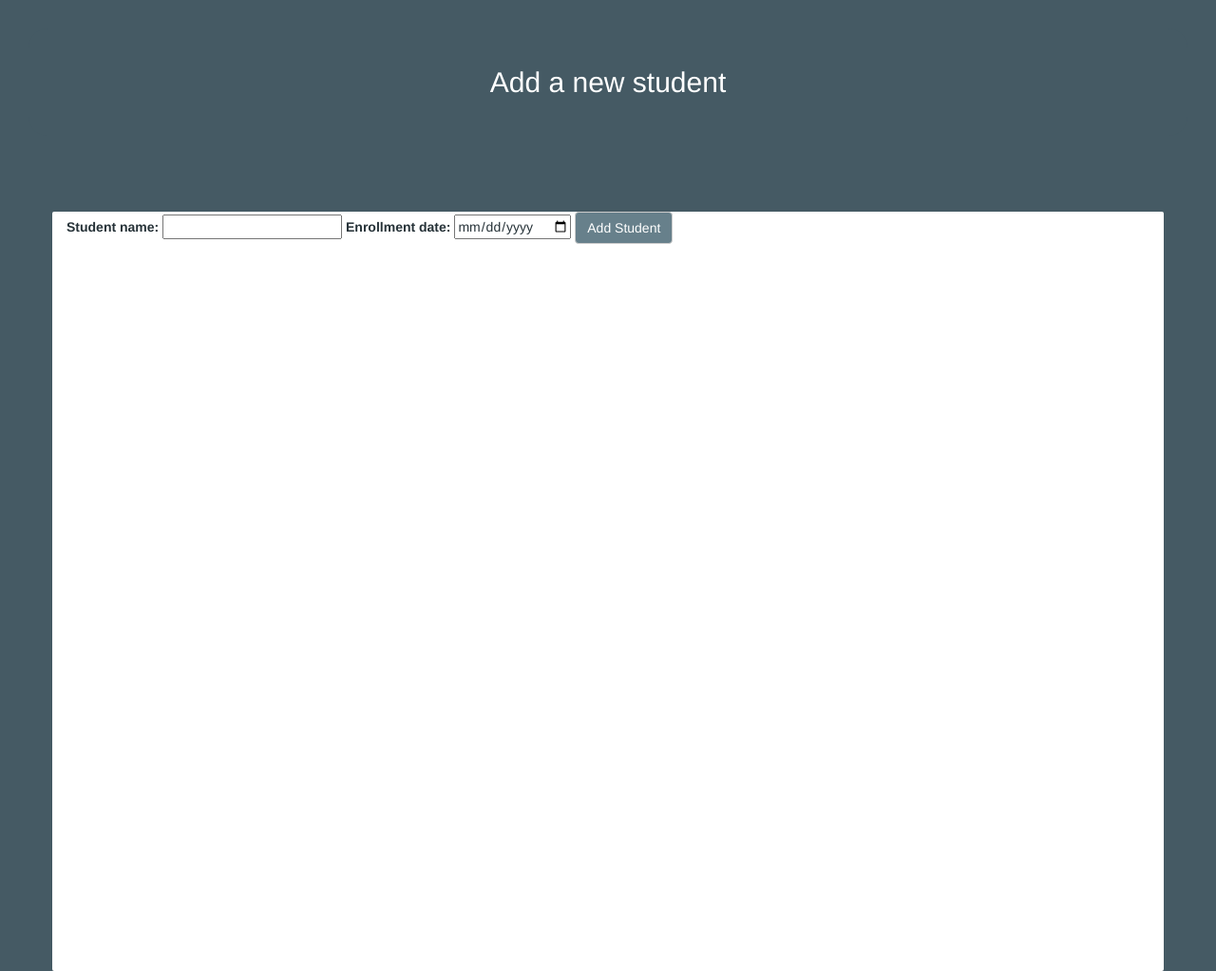
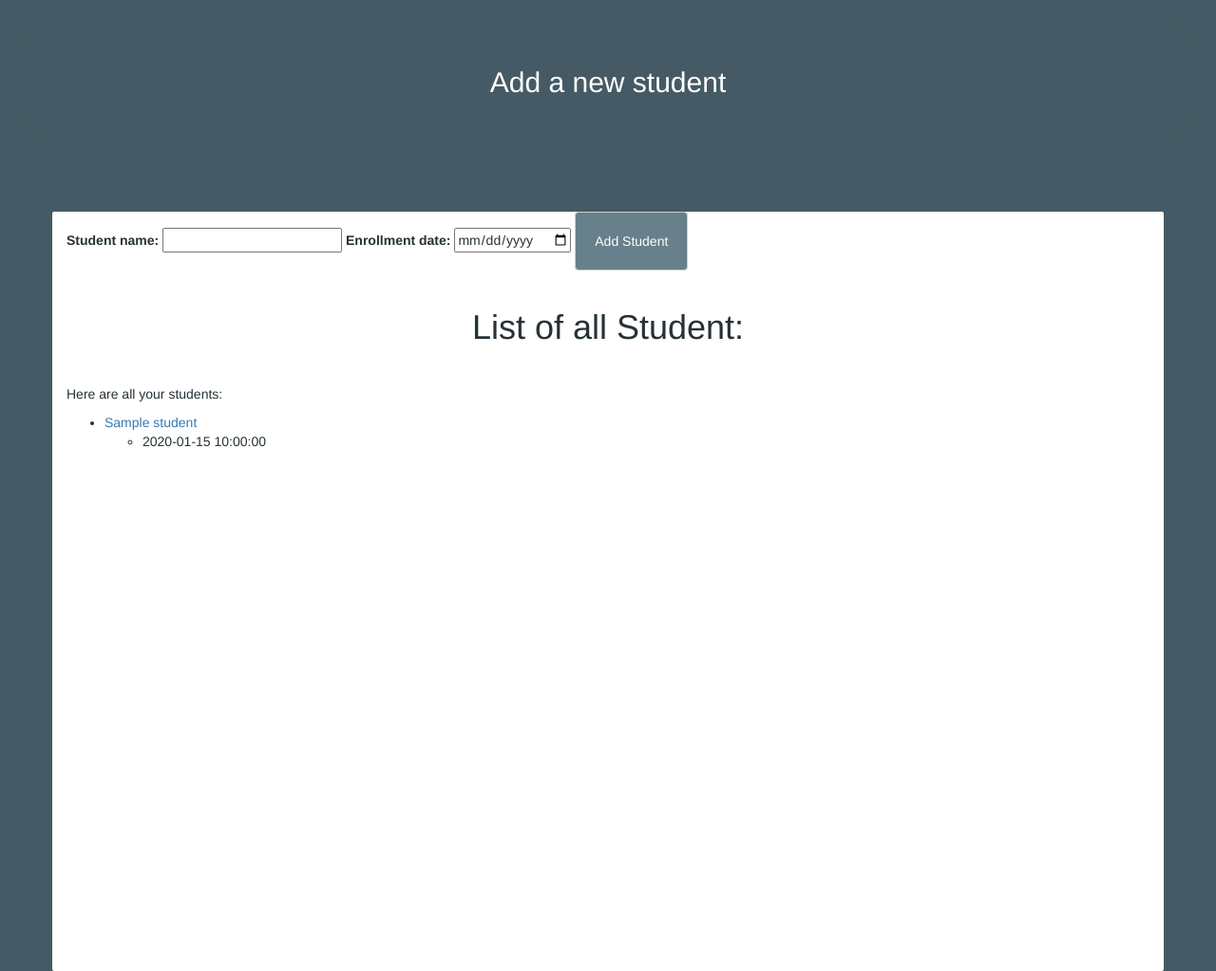
Before and after one commit to CharlesAMoss/epic_Registrar_part2, a PHP site: template views/student_add.html.twig in a window 1280 px wide. Shown: the whole page at 95% size. Run offline with PHP 8.4, Linux system fonts and the light colour scheme; the template is opened without the code that fills it: most values are stand-ins (such as "Sample title", 1, 10 or a date in 2020); some libraries are stand-ins or nearby versions.

Commit message:
add changes to table names, add student list to twig

```diff
--- a/game.html
+++ b/game.html
@@ -1 +1 @@
-<body onload=d=Date.now,t=d(s=0)><p style="float:left" onclick="(e=d(++s)-t)<15e3?style.margin=e%300+' 0 0 '+e*7%300:alert(s)">X</p></body>
+<body onload="d=Date.now,t=d(s=0)"><p style="float:left" onclick="(e=d(++s)-t)<15e3?style.margin=e%300+' 0 0 '+e*7%300:alert(s)">X</p></body>
--- a/views/student_add.html.twig
+++ b/views/student_add.html.twig
@@ -24,6 +24,20 @@
                         </button>
                 </form>
             </div>
+
+            <h1>List of all Student:</h1>
+            {% if students is not empty %}
+                <p>Here are all your students:</p>
+                <ul>
+                    {% for student in students %}
+                        <li><a href="/students/{{ student.getId }}">{{ student.getStudentName }}</a></li>
+                        <ul>
+                            <li>{{ student.getEnrollDate }}</li>
+                        </ul>
+                    {% endfor %}
+                </ul>
+            {% endif %}
+
         </div>
     </body>
 </html>
--- a/web/main.css
+++ b/web/main.css
@@ -42,6 +42,7 @@ h1 span {
 .btn {
     background: #67808B;
     color: white;
+    padding: 20px;
 }
 
 .tc a {
```
Also changed, not shown: app/app.php (+12 -1 lines), src/Course.php (+5 -5 lines), src/Student.php (+7 -5 lines), README.md.
